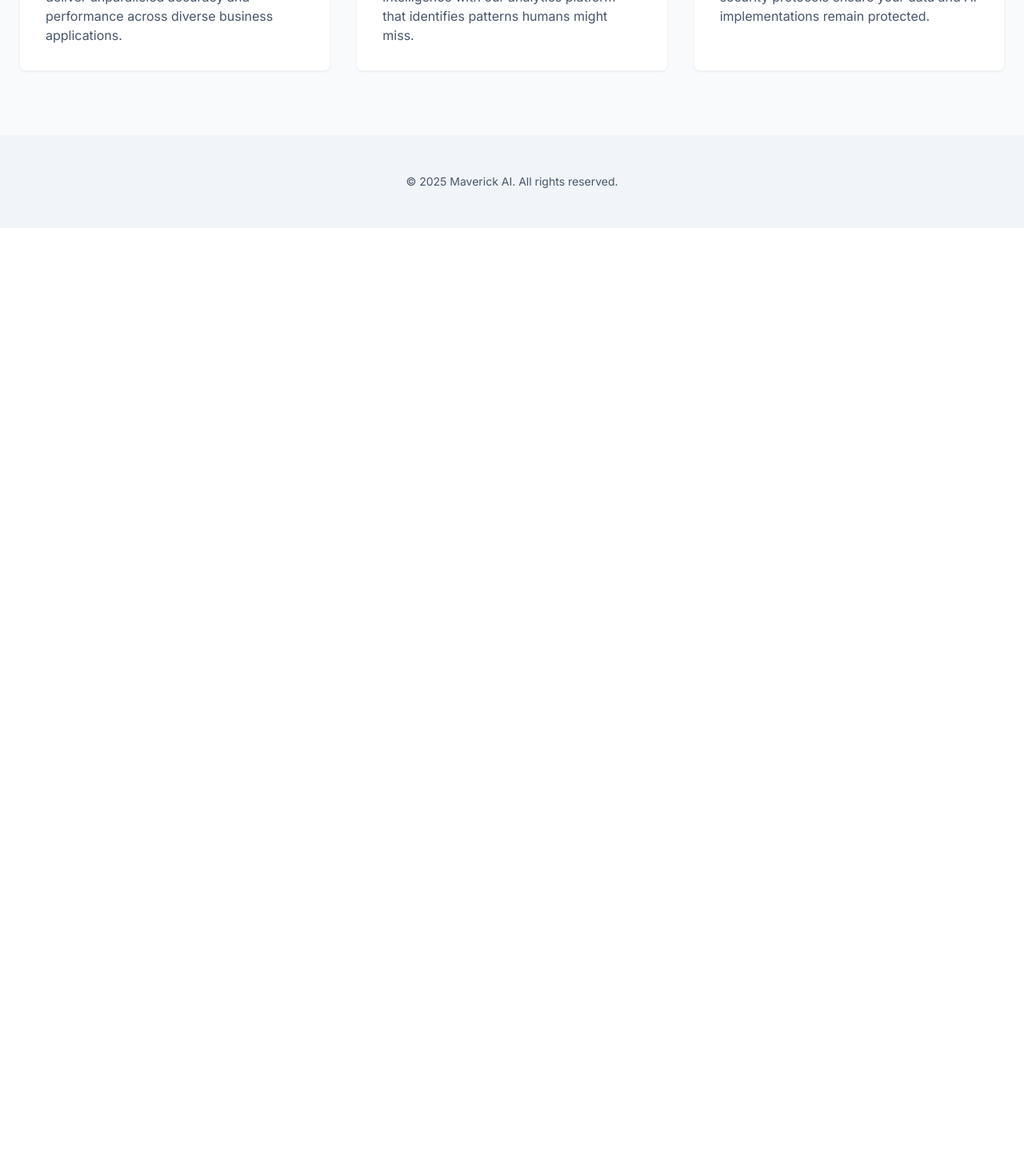
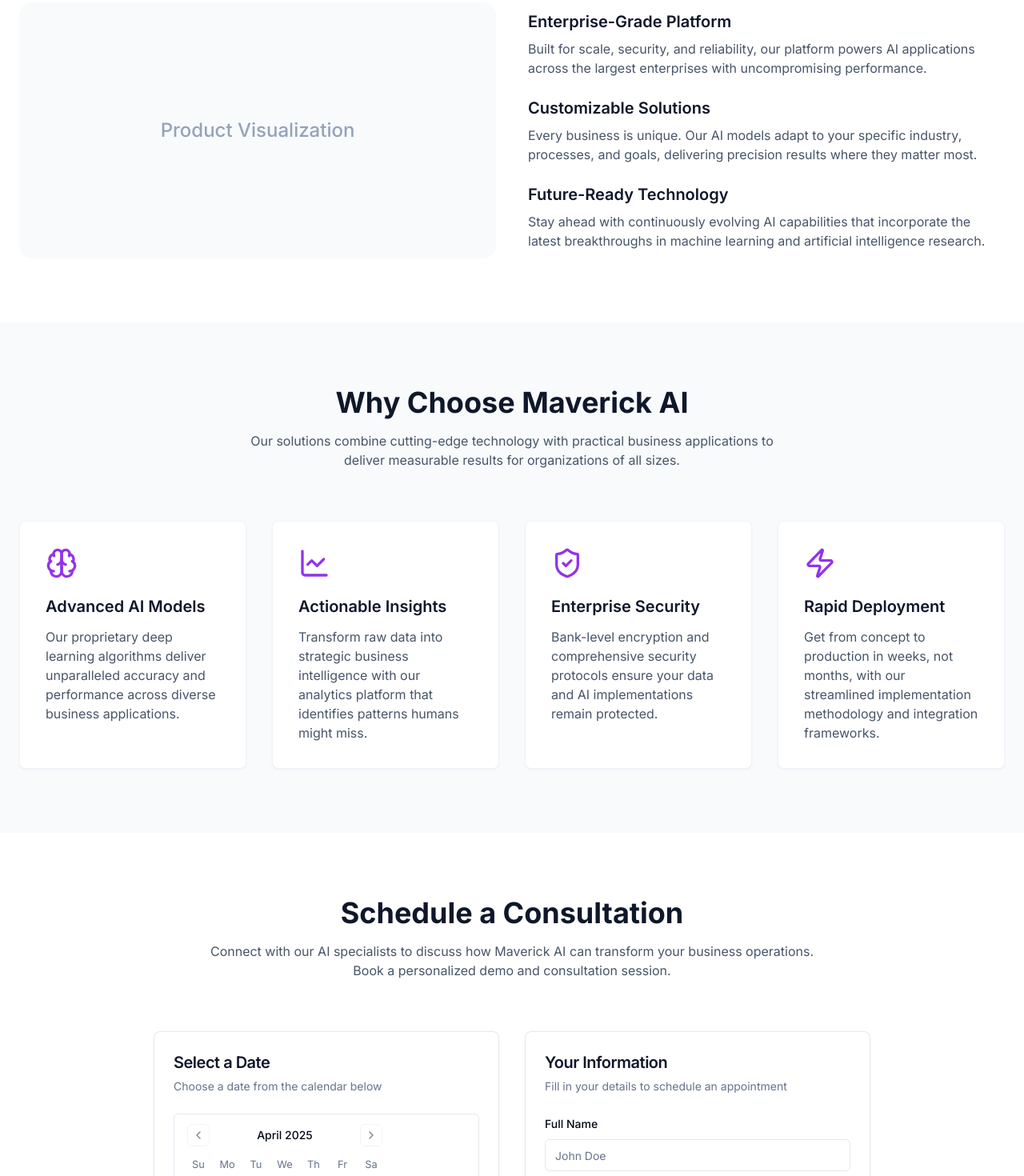
Before and after one commit to JPRamirez17/maverick-ai-landing-glide, a React (Vite) app: page / in a window 1280 px wide. Shown: the part 1320-2790 px from the top of the page at 80% size. Before the commit the page ends 1605 px from the top, so only its background shows below. Built offline with nearby package versions, Linux system fonts and the light colour scheme.

Commit message:
feat: Implement landing page
Implement a modern, minimalist, responsive landing page with a sticky header, navigation menu, and several content sections.

```diff
--- /dev/null
+++ b/src/components/CalendarSection.tsx
@@ -0,0 +1,87 @@
+
+import React from "react";
+import { Calendar } from "./ui/calendar";
+import { Card, CardContent, CardDescription, CardHeader, CardTitle } from "./ui/card";
+import { Button } from "./ui/button";
+import { Input } from "./ui/input";
+import { Label } from "./ui/label";
+import { CalendarIcon } from "lucide-react";
+
+const CalendarSection = () => {
+  const [date, setDate] = React.useState<Date | undefined>(undefined);
+
+  return (
+    <section id="contact" className="py-20 bg-white">
+      <div className="container mx-auto px-4 md:px-6">
+        <div className="max-w-3xl mx-auto text-center mb-16">
+          <h2 className="text-3xl md:text-4xl font-bold mb-4 text-slate-900 font-display">
+            Schedule a Consultation
+          </h2>
+          <p className="text-slate-600">
+            Connect with our AI specialists to discuss how Maverick AI can transform your business operations.
+            Book a personalized demo and consultation session.
+          </p>
+        </div>
+
+        <div className="grid grid-cols-1 md:grid-cols-2 gap-8 max-w-4xl mx-auto">
+          <Card className="border border-slate-200">
+            <CardHeader>
+              <CardTitle className="text-xl font-semibold text-slate-900">Select a Date</CardTitle>
+              <CardDescription>Choose a date from the calendar below</CardDescription>
+            </CardHeader>
+            <CardContent>
+              <Calendar
+                mode="single"
+                selected={date}
+                onSelect={setDate}
+                className="rounded-md border"
+                disabled={(day) => day < new Date() || day.getDay() === 0 || day.getDay() === 6}
+              />
+            </CardContent>
+          </Card>
+
+          <Card className="border border-slate-200">
+            <CardHeader>
+              <CardTitle className="text-xl font-semibold text-slate-900">Your Information</CardTitle>
+              <CardDescription>Fill in your details to schedule an appointment</CardDescription>
+            </CardHeader>
+            <CardContent className="space-y-4">
+              <div className="space-y-2">
+                <Label htmlFor="name">Full Name</Label>
+                <Input id="name" placeholder="John Doe" />
+              </div>
+
+              <div className="space-y-2">
+                <Label htmlFor="email">Email</Label>
+                <Input id="email" type="email" placeholder="john@example.com" />
+              </div>
+
+              <div className="space-y-2">
+                <Label htmlFor="company">Company</Label>
+                <Input id="company" placeholder="Acme Inc." />
+              </div>
+
+              <div className="space-y-2">
+                <Label htmlFor="date">Selected Date</Label>
+                <div className="flex items-center gap-2 border rounded-md px-3 py-2 bg-slate-50">
+                  <CalendarIcon className="h-5 w-5 text-slate-400" />
+                  <span className="text-slate-600">
+                    {date ? date.toLocaleDateString() : "No date selected"}
+                  </span>
+                </div>
+              </div>
+
+              <Button
+                className="w-full bg-purple-600 hover:bg-purple-700 text-white mt-4"
+              >
+                Schedule Consultation
+              </Button>
+            </CardContent>
+          </Card>
+        </div>
+      </div>
+    </section>
+  );
+};
+
+export default CalendarSection;
--- /dev/null
+++ b/src/components/FeaturesGrid.tsx
@@ -0,0 +1,63 @@
+
+import React from "react";
+import { Brain, LineChart, ShieldCheck, Zap } from "lucide-react";
+
+const features = [
+  {
+    icon: <Brain className="h-10 w-10 text-purple-600" />,
+    title: "Advanced AI Models",
+    description:
+      "Our proprietary deep learning algorithms deliver unparalleled accuracy and performance across diverse business applications."
+  },
+  {
+    icon: <LineChart className="h-10 w-10 text-purple-600" />,
+    title: "Actionable Insights",
+    description:
+      "Transform raw data into strategic business intelligence with our analytics platform that identifies patterns humans might miss."
+  },
+  {
+    icon: <ShieldCheck className="h-10 w-10 text-purple-600" />,
+    title: "Enterprise Security",
+    description:
+      "Bank-level encryption and comprehensive security protocols ensure your data and AI implementations remain protected."
+  },
+  {
+    icon: <Zap className="h-10 w-10 text-purple-600" />,
+    title: "Rapid Deployment",
+    description:
+      "Get from concept to production in weeks, not months, with our streamlined implementation methodology and integration frameworks."
+  }
+];
+
+const FeaturesGrid = () => {
+  return (
+    <section id="features" className="py-20 bg-slate-50">
+      <div className="container mx-auto px-4 md:px-6">
+        <div className="text-center mb-16">
+          <h2 className="text-3xl md:text-4xl font-bold mb-4 text-slate-900 font-display">
+            Why Choose Maverick AI
+          </h2>
+          <p className="text-slate-600 max-w-2xl mx-auto">
+            Our solutions combine cutting-edge technology with practical business applications
+            to deliver measurable results for organizations of all sizes.
+          </p>
+        </div>
+
+        <div className="grid grid-cols-1 md:grid-cols-2 lg:grid-cols-4 gap-8">
+          {features.map((feature, index) => (
+            <div
+              key={index}
+              className="bg-white p-8 rounded-lg shadow-sm hover:shadow-md transition-shadow duration-300 border border-slate-100"
+            >
+              <div className="mb-5">{feature.icon}</div>
+              <h3 className="text-xl font-semibold mb-3 text-slate-900">{feature.title}</h3>
+              <p className="text-slate-600">{feature.description}</p>
+            </div>
+          ))}
+        </div>
+      </div>
+    </section>
+  );
+};
+
+export default FeaturesGrid;
--- a/src/components/Header.tsx
+++ b/src/components/Header.tsx
@@ -26,7 +26,7 @@ const Header = () => {
       className={cn(
         "fixed top-0 left-0 right-0 z-50 py-4 transition-all duration-300",
         scrolled
-          ? "bg-white/90 backdrop-blur-sm shadow-sm"
+          ? "bg-white/95 backdrop-blur-sm shadow-sm"
           : "bg-transparent"
       )}
     >
@@ -36,8 +36,8 @@ const Header = () => {
           <span className="text-purple-600">AI</span>
         </div>
         <nav>
-          <ul className="flex space-x-6 md:space-x-8 uppercase text-sm tracking-wider font-medium">
-            {["About", "Services", "Contact"].map((item) => (
+          <ul className="flex space-x-4 md:space-x-6 uppercase text-xs tracking-wider font-medium">
+            {["About", "Features", "Product", "Contact"].map((item) => (
               <li key={item}>
                 <a
                   href={`#${item.toLowerCase()}`}
--- a/src/components/Hero.tsx
+++ b/src/components/Hero.tsx
@@ -11,7 +11,7 @@ const Hero = () => {
   ];
 
   return (
-    <section className="pt-32 pb-16 md:pt-40 md:pb-24 bg-white">
+    <section id="about" className="pt-32 pb-16 md:pt-40 md:pb-24 bg-white">
       <div className="container mx-auto px-4 md:px-6">
         <div className="grid grid-cols-1 md:grid-cols-2 gap-8 md:gap-12 items-start">
           {/* Left column with headline */}
@@ -50,7 +50,7 @@ const Hero = () => {
             className="border-slate-300 text-slate-700 hover:bg-slate-50"
             asChild
           >
-            <a href="#about">Learn More</a>
+            <a href="#product">Learn More</a>
           </Button>
         </div>
 
--- /dev/null
+++ b/src/components/ProductSection.tsx
@@ -0,0 +1,58 @@
+
+import React from "react";
+import { Sparkles } from "lucide-react";
+
+const ProductSection = () => {
+  return (
+    <section id="product" className="py-20 bg-white">
+      <div className="container mx-auto px-4 md:px-6">
+        <div className="max-w-3xl mx-auto text-center mb-16">
+          <Sparkles className="h-10 w-10 text-purple-600 mx-auto mb-6" />
+          <h2 className="text-3xl md:text-4xl font-bold mb-6 text-slate-900 font-display">
+            AI-Powered Solutions for Every Business Challenge
+          </h2>
+          <p className="text-lg text-slate-600">
+            Our platform combines advanced machine learning, natural language processing,
+            and computer vision technologies to create tailored solutions for your specific
+            business needs. From automated data analysis to predictive forecasting and intelligent
+            process automation, Maverick AI transforms how you operate.
+          </p>
+        </div>
+
+        <div className="grid grid-cols-1 md:grid-cols-2 gap-10 items-center">
+          <div className="bg-slate-50 rounded-2xl h-80 flex items-center justify-center">
+            <div className="text-2xl text-slate-400 font-medium">Product Visualization</div>
+          </div>
+
+          <div className="space-y-6">
+            <div className="space-y-2">
+              <h3 className="text-xl font-semibold text-slate-900">Enterprise-Grade Platform</h3>
+              <p className="text-slate-600">
+                Built for scale, security, and reliability, our platform powers
+                AI applications across the largest enterprises with uncompromising performance.
+              </p>
+            </div>
+
+            <div className="space-y-2">
+              <h3 className="text-xl font-semibold text-slate-900">Customizable Solutions</h3>
+              <p className="text-slate-600">
+                Every business is unique. Our AI models adapt to your specific industry,
+                processes, and goals, delivering precision results where they matter most.
+              </p>
+            </div>
+
+            <div className="space-y-2">
+              <h3 className="text-xl font-semibold text-slate-900">Future-Ready Technology</h3>
+              <p className="text-slate-600">
+                Stay ahead with continuously evolving AI capabilities that incorporate the
+                latest breakthroughs in machine learning and artificial intelligence research.
+              </p>
+            </div>
+          </div>
+        </div>
+      </div>
+    </section>
+  );
+};
+
+export default ProductSection;
--- a/src/pages/Index.tsx
+++ b/src/pages/Index.tsx
@@ -2,7 +2,9 @@
 import React from "react";
 import Header from "@/components/Header";
 import Hero from "@/components/Hero";
-import KeyPoints from "@/components/KeyPoints";
+import ProductSection from "@/components/ProductSection";
+import FeaturesGrid from "@/components/FeaturesGrid";
+import CalendarSection from "@/components/CalendarSection";
 
 const Index = () => {
   return (
@@ -10,9 +12,11 @@ const Index = () => {
       <Header />
       <main>
         <Hero />
-        <KeyPoints />
+        <ProductSection />
+        <FeaturesGrid />
+        <CalendarSection />
       </main>
-      <footer className="py-12 bg-slate-100 text-center">
+      <footer className="py-12 bg-slate-50 text-center">
         <div className="container mx-auto px-4">
           <p className="text-slate-600 text-sm">
             &copy; {new Date().getFullYear()} Maverick AI. All rights reserved.
```
